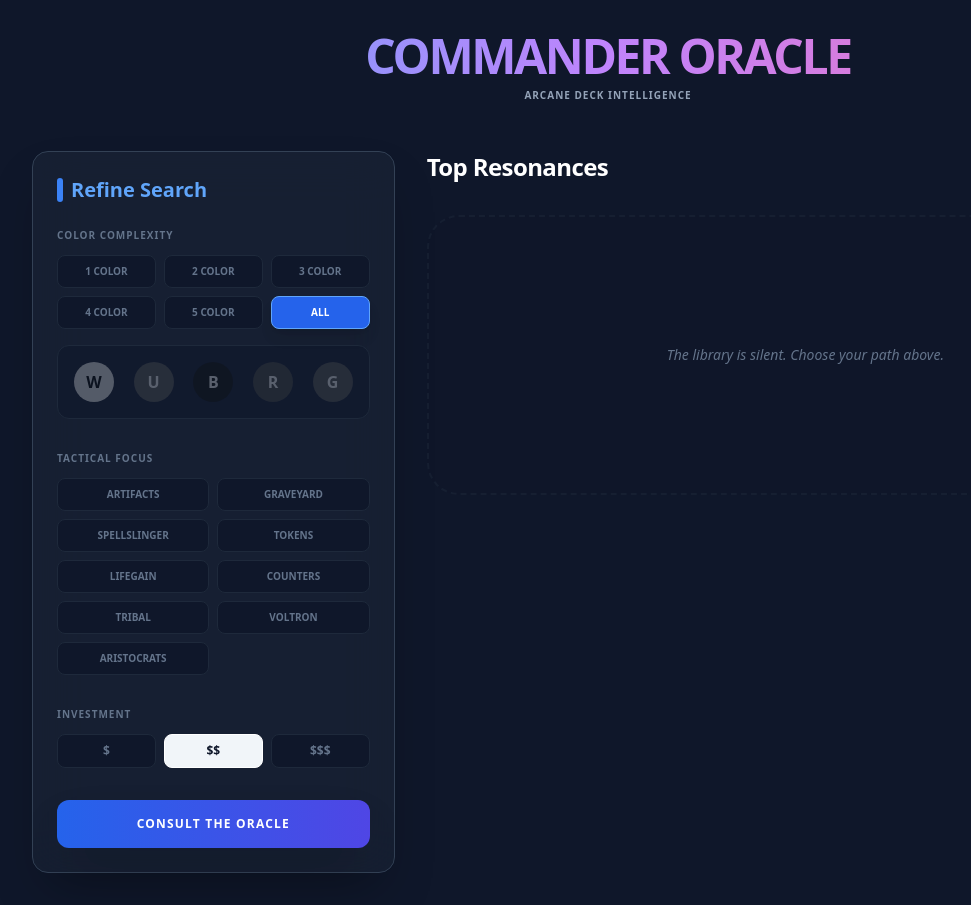
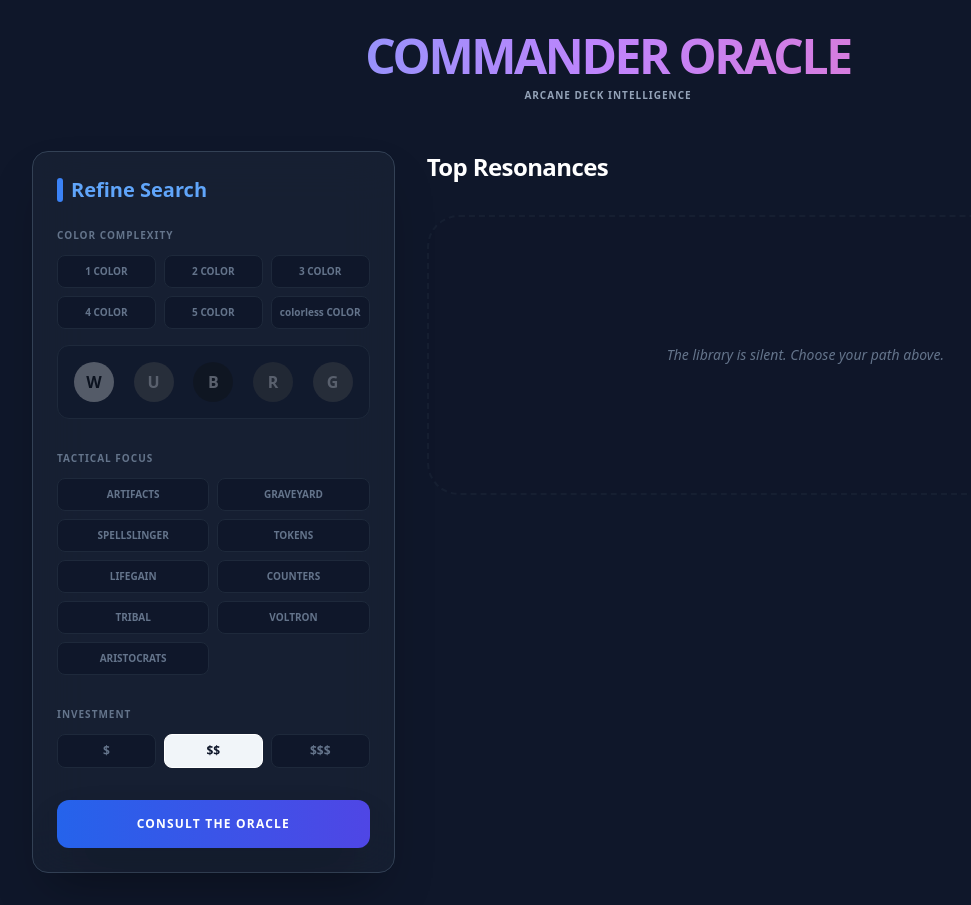
Before and after one commit to Meyer07/MTG-Commander-Recommender, a Next.js app: page / in a window 1280 px wide. Shown: the whole page, without its empty margins (32-1003 px from the left). Built offline with nearby package versions, Linux system fonts and the light colour scheme.

Commit message:
changed any to colorless button

```diff
--- a/app/page.jsx
+++ b/app/page.jsx
@@ -121,7 +121,7 @@ export default function Home() {
                             <div>
                                 <label className="block mb-3 text-[10px] font-bold text-slate-500 uppercase tracking-widest">Color Complexity</label>
                                 <div className="grid grid-cols-3 gap-2 mb-4">
-                                    {[1, 2, 3, 4, 5, 'any'].map((num) => (
+                                    {[1, 2, 3, 4, 5, 'colorless'].map((num) => (
                                         <button
                                             key={num}
                                             onClick={() => setPrefs({ ...prefs, colorCount: num })}
```
